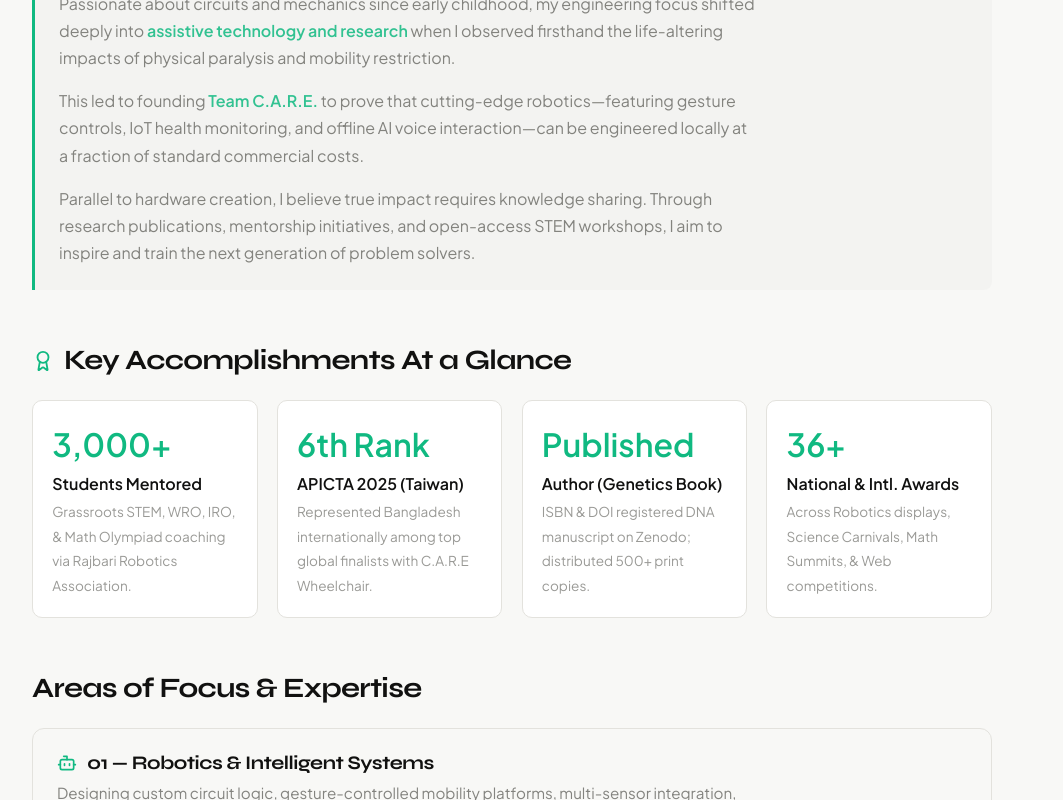
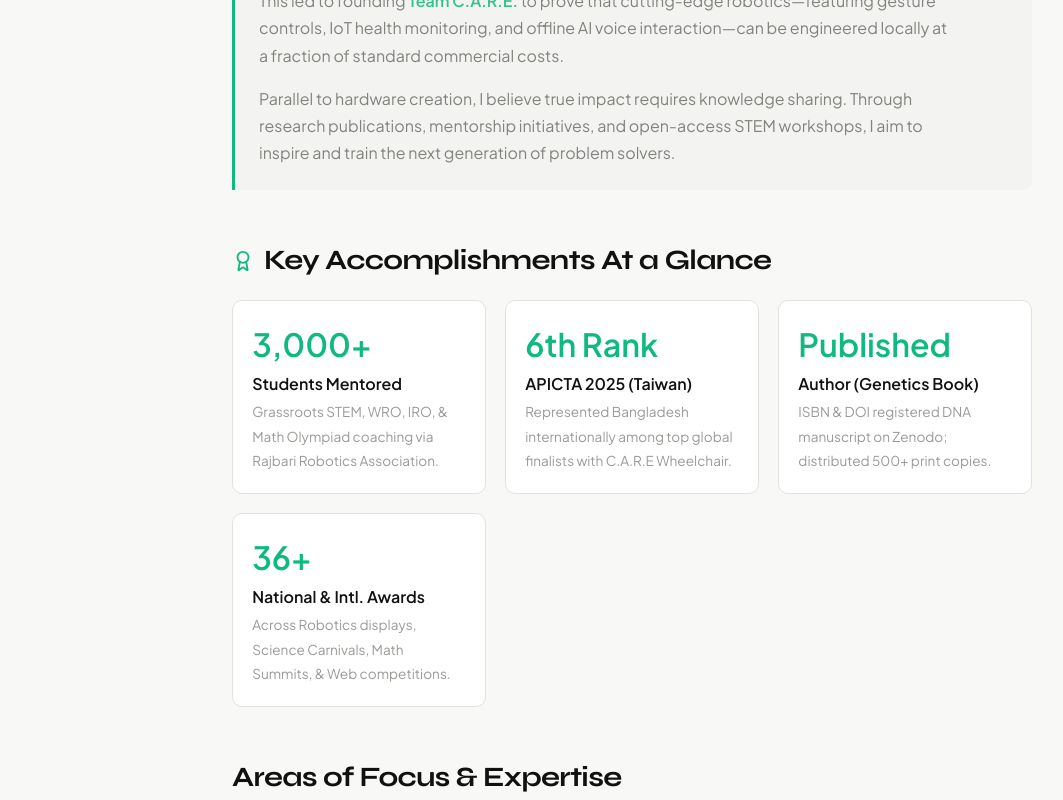
Before and after one commit to debojitsahajit09/my-portfolio, a Next.js app in the folder extracted/: page /about/bio in a window 1280 px wide. Shown: the part 791-1591 px from the top of the page, without its empty margins (8-1071 px from the left). Built offline with nearby package versions, Linux system fonts and the light colour scheme.

Commit message:
Update page.tsx

```diff
--- a/extracted/app/about/bio/page.tsx
+++ b/extracted/app/about/bio/page.tsx
@@ -10,8 +10,7 @@ import {
 
 export default function BioPage() {
   return (
-    <main className="section" style={{ paddingLeft: "0", paddingRight: "1.5rem" }}>
-      <div className="wrap" style={{ maxWidth: "1000px", margin: "0" }}>
+    <main className="section" style={{ width: "100%", padding: "0 1.5rem" }}>
 
       {/* ----------------- GLOBAL STYLES & ANIMATIONS ----------------- */}
       <style>{`
@@ -34,8 +33,13 @@ export default function BioPage() {
         }
       `}</style>
 
-        {/* ----------------- SECTION 1: HERO / HEADER (0 LEFT MARGIN) ----------------- */}
-        <div style={{ marginBottom: "2.5rem", paddingLeft: "0", textAlign: "left" }}>
+      {/* ----------------- SECTION 1: HERO / HEADER (WITH A BIT OF LEFT MARGIN) ----------------- */}
+      <div style={{
+        maxWidth: "900px",
+        margin: "0 auto 2.5rem auto",
+        paddingLeft: "1.5rem",
+        textAlign: "left"
+      }}>
         <div className="eyebrow" style={{ color: "#10b981", fontWeight: "600" }}>
           ABOUT ME
         </div>
@@ -49,8 +53,12 @@ export default function BioPage() {
         </p>
       </div>
 
-        {/* ----------------- REST OF THE CONTENT (WITH LEFT MARGIN/INDENTATION) ----------------- */}
-        <div style={{ paddingLeft: "2.5rem", textAlign: "left" }}>
+      {/* ----------------- REST OF THE CONTENT (CENTERED CONTAINER + LEFT ALIGNED TEXT) ----------------- */}
+      <div style={{
+        maxWidth: "800px",
+        margin: "0 auto",
+        textAlign: "left"
+      }}>
 
         {/* ----------------- INTRO PARAGRAPHS ----------------- */}
         <div className="green-bold" style={{ marginBottom: "2.5rem" }}>
@@ -63,8 +71,8 @@ export default function BioPage() {
           </p>
         </div>
 
-          {/* ----------------- SCROLL ANIMATION ICON ----------------- */}
-          <div style={{ display: "flex", justifyContent: "flex-start", margin: "2.5rem 0 3.5rem 0" }}>
+        {/* ----------------- SCROLL ANIMATION ICON (CENTERED IN BODY) ----------------- */}
+        <div style={{ display: "flex", justifyContent: "center", margin: "2.5rem 0 3.5rem 0" }}>
           <div style={{
             width: "24px",
             height: "40px",
@@ -232,8 +240,6 @@ export default function BioPage() {
         </div>
 
       </div>
-
-      </div>
     </main>
   );
 }
```
Lines whose indentation alone changed are shown as unchanged.
